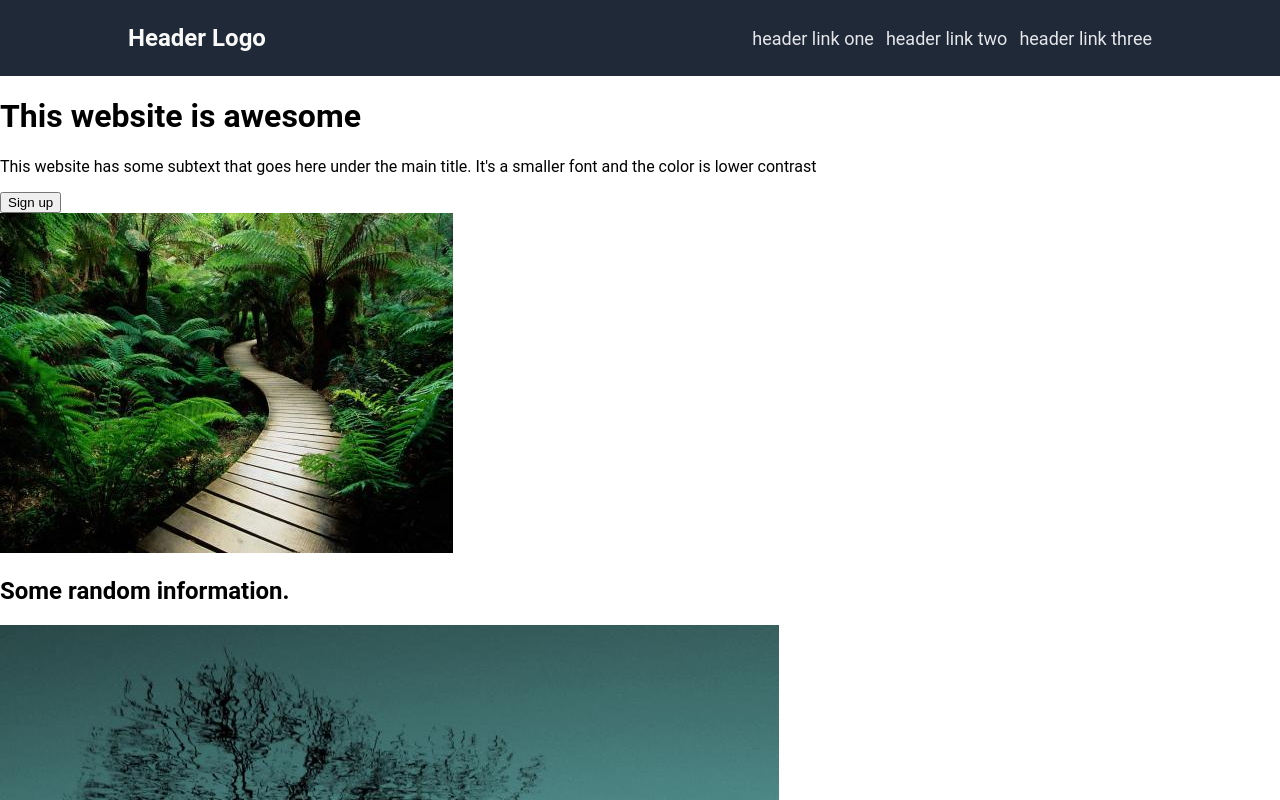
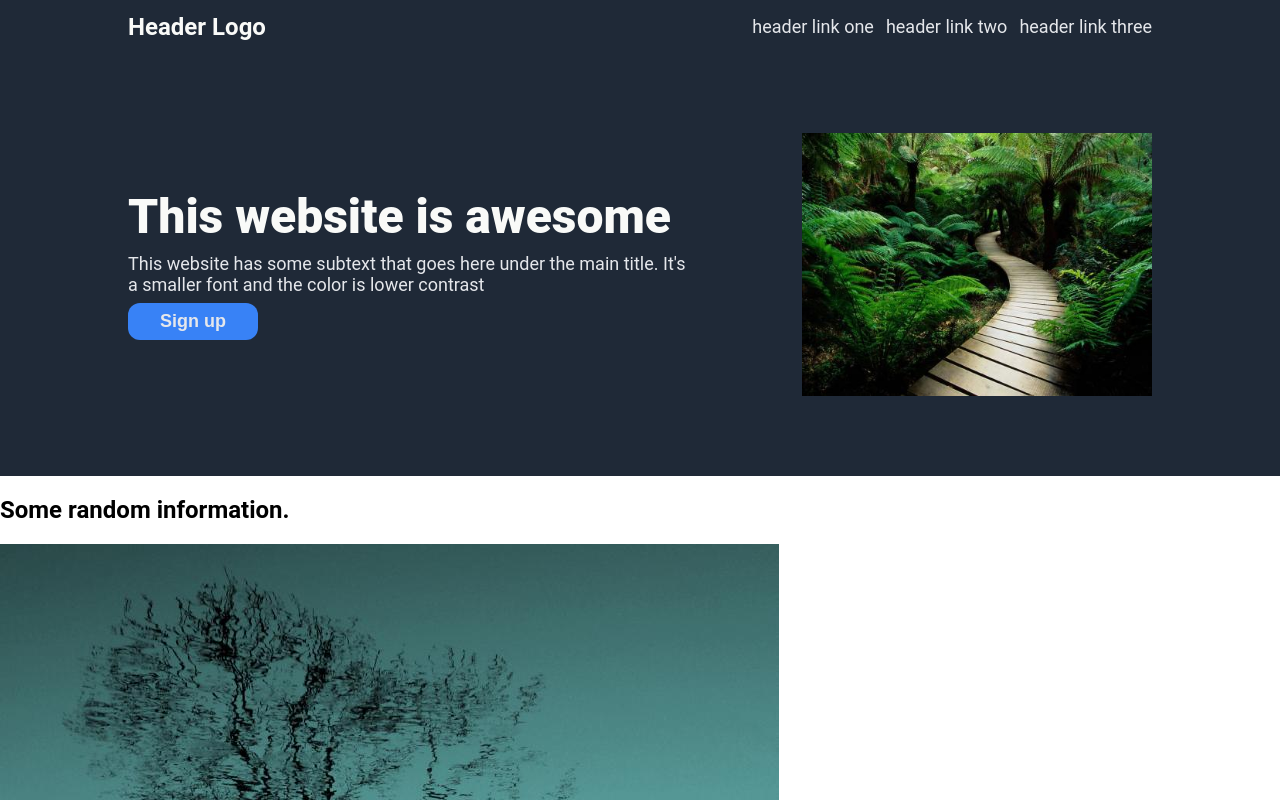
Before and after one commit to kavnwang/top-landing-page, a plain HTML site: page index.html in a window 1280 px wide. Shown: the top 800 px of the page. Drawn offline with Linux system fonts and the light colour scheme.

Commit message:
Add hero css

```diff
--- a/styles.css
+++ b/styles.css
@@ -1,4 +1,4 @@
-#header {
+#header, #intro {
     background-color:#1F2937;
     display:flex;
     align-items: center;
@@ -6,6 +6,8 @@
     padding:0px 10%;
     gap:10%;
 }
+
+
 
 html, body {
     font-family:'Roboto',sans-serif;
@@ -15,6 +17,8 @@ html, body {
     font-size:24px;
     color:#F9FAF8;
     font-weight: bold;
+    padding:0px;
+    margin:0px;
 }
 
 ul {
@@ -29,8 +33,37 @@ ul {
     justify-content: flex-end;
     flex:1;
 }
-a {
+a, .sub-text {
     text-decoration: none;
     font-size:18px;
     color:#E5E7EB;
 }
+.intro-image {
+    width:350px;
+    height:auto;
+}
+.bold-text {
+    font-size: 48px;
+    font-weight: 900;
+    color:#F9FAF8;
+    margin:0px;
+}
+.sub-text {
+    margin-top:8px;
+    margin-bottom:8px;
+}
+#intro {
+    padding-top:80px;
+    padding-bottom:80px;
+}
+
+button {
+    border:none;
+    border-radius:12px;
+    font-weight:bold;
+    font-size:18px;
+    color:#E5E7EB;
+    background-color: #3882F6;
+    padding: 8px 32px;
+    margin:0px;
+}
```
